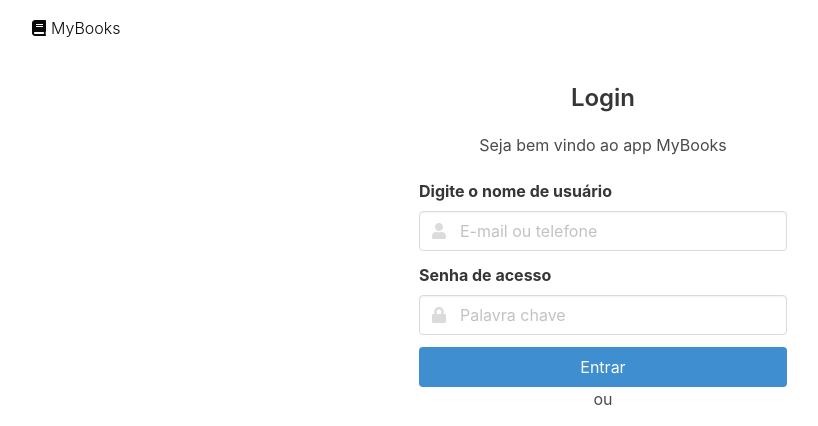
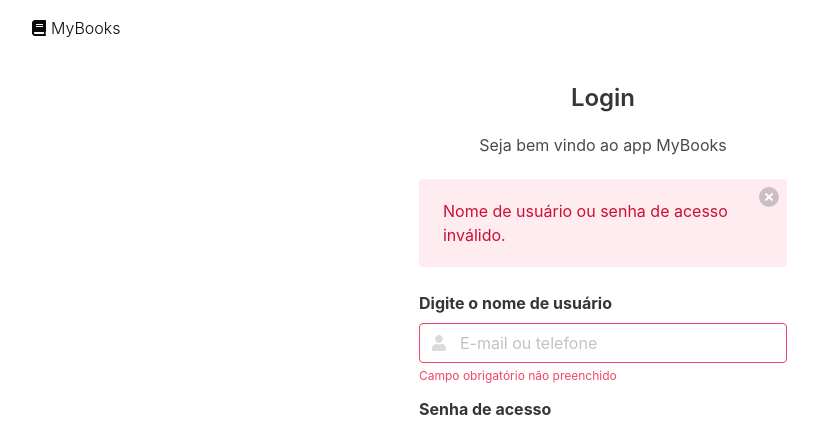
Before and after one commit to jhegner/mybooks-frontend, a website: page index.html in a window 1280 px wide. Shown: the top 426 px of the page, without its empty margins (37-855 px from the left). Drawn offline with nearby package versions, Linux system fonts and the light colour scheme.

Commit message:
Add mensagens de validacao

```diff
--- a/index.html
+++ b/index.html
@@ -28,14 +28,21 @@
             </div>
             <div class="columns is-mobile">
                 <div class="column is-one-third is-offset-4">
+
+                    <div class="notification is-danger is-light">
+                        <button class="delete"></button>
+                        Nome de usuário ou senha de acesso inválido.
+                    </div>
+
                     <form action="#" autocomplete="off">
                         <div class="field">
                             <label class="label">Digite o nome de usuário</label>
                             <div class="control has-icons-left has-icons-right">
-                                <input class="input" type="text" placeholder="E-mail ou telefone">
+                                <input class="input is-danger" type="text" placeholder="E-mail ou telefone">
                                 <span class="icon is-small is-left">
                                     <i class="fas fa-user"></i>
                                 </span>
+                                <p class="help is-danger">Campo obrigatório não preenchido</p>
                             </div>
                         </div>
                         <div class="field">
```
